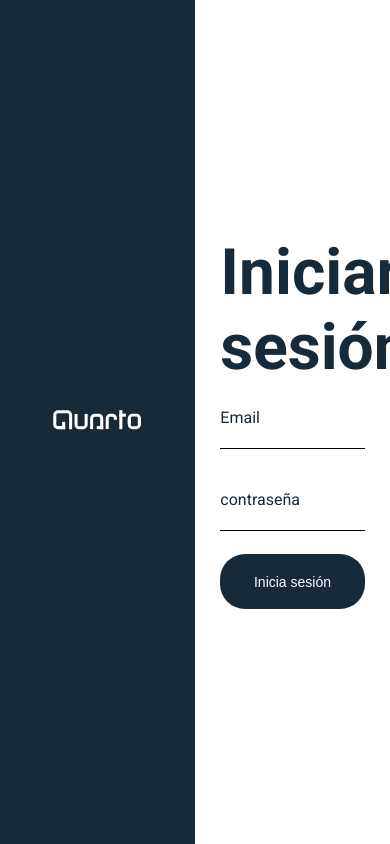
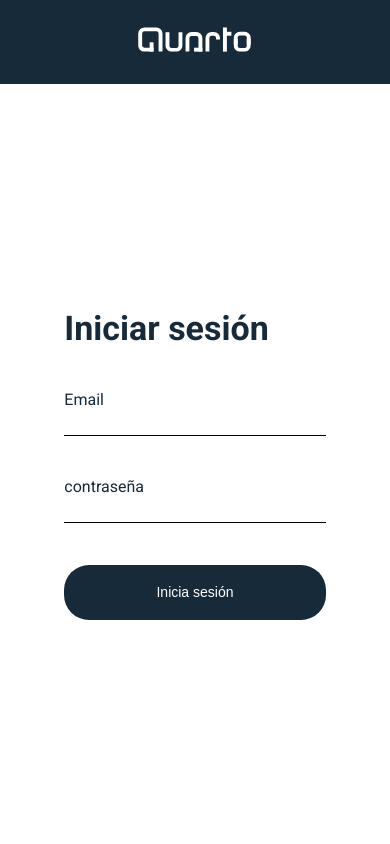
Before and after one commit to QuartoProject/frontend, a React app: page / in a window 390 px wide. Built offline with nearby package versions, Linux system fonts and the light colour scheme.

Commit message:
<Feature> Login-responsive

```diff
--- a/src/pages/Login/style.scss
+++ b/src/pages/Login/style.scss
@@ -2,11 +2,8 @@
 
 main {
   display: flex;
-  flex-direction: column;
-  justify-content: space-between;
   width: 100vw;
   height: 100vh;
-  // padding: 1% 3%;
 }
 
 .login {
@@ -67,3 +64,34 @@ input[type=submit] {
   font-size: $body-2;
   margin-top: 16%;
 }
+
+// media queries
+
+@media screen and (max-width: 768px) {
+  .login {
+    display: inline-block;
+  }
+
+  .login__image{
+    width: 100%;
+    height: 10%;
+    margin: 0;
+    img {
+      width: 250px;
+    }
+  }
+
+  .login__content {
+    margin: 0 auto;
+    width: 80%;
+    height: 90%;
+  }
+}
+
+@media screen and (max-width: 425px) {
+  .login__content {
+    h1 {
+      font-size: $small-title;
+    }
+  }
+}
```
